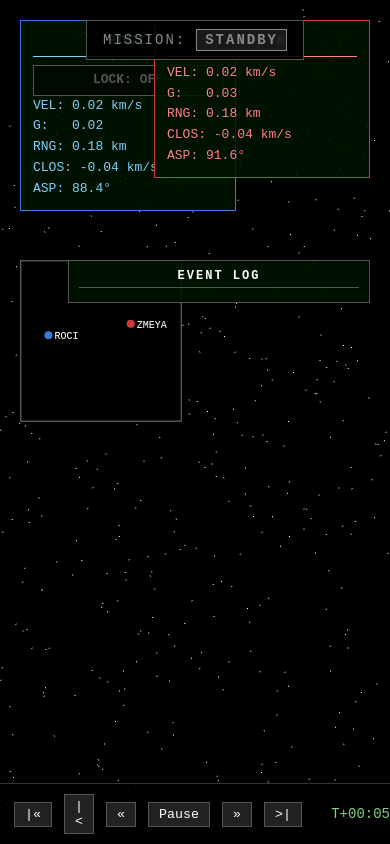
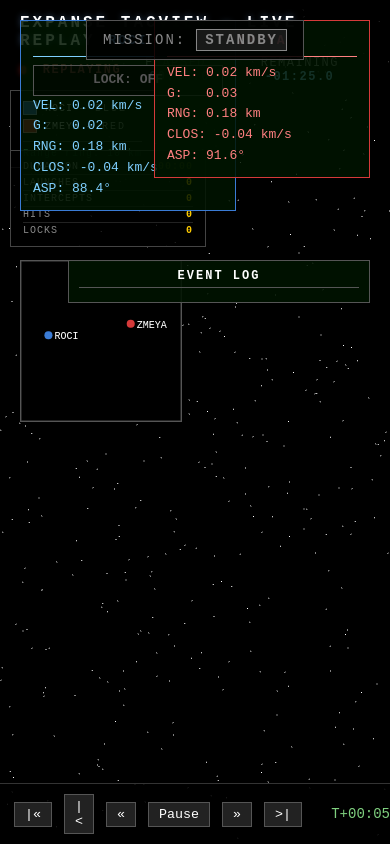
Before and after one commit to PhakphumV/the-expanse-tacview, a plain HTML site: page index.html in a window 390 px wide. Shown: the top 844 px of the page. Drawn offline with nearby package versions, Linux system fonts and the light colour scheme; animation ran at ten frames a second.

Commit message:
feat(presentation): tactical command-center presentation layer
New presentation module (js/presentation.js):
- createPresentation:
  - Mission title in the top header ("EXPANSE TACVIEW — LIVE REPLAY")
  - Pulsing red LIVE REPLAY dot indicator
  - REPLAYING / PAUSED status text (cached — only updates on change)
  - Elapsed and remaining time readouts (mm:ss.t)
  - Engagement summary panel built from existing events:
    duration, launches, intercepts, hits, locks
- createRangeRings:
  - 10 km flat ring on the XZ plane around each ship
  - Color matches the ship's IFF (blue for ROCI, red for ZMEYA)
  - Uses existing position telemetry — no fabricated data
  - Built once per dataset load, reused per frame

UI (index.html, css/tacview.css):
- #missionHeader — fixed top bar with mission title and replay status
- #liveDot — animated red dot with box-shadow and @keyframes pulse
- #iffLegend — top-left swatches for ROCI (BLUE) and ZMEYA (RED)
  with range-ring hint
- #engagementSummary — top-left summary panel with key event counts
- Responsive @media (max-width: 1280px) keeps panels readable on
  common laptop viewports

Wiring (js/main.js):
- Imports createPresentation and createRangeRings
- Calls presentation.update() and rangeRings.update(t) every frame
- rangeRings.build() runs once on dataset load

Existing functionality preserved:
- HUD panels, mission state, timeline, event log, minimap, labels,
  trails, camera modes, and all keyboard shortcuts remain unchanged

All data surfaced by the presentation layer is derived from existing
telemetry/events — no fabricated or invented values.

Closes #25

```diff
--- a/css/tacview.css
+++ b/css/tacview.css
@@ -294,3 +294,141 @@ canvas { display: block; }
     font-size: 12px;
     line-height: 1.5;
 }
+
+/* ---- Mission header (TAC-024) ---- */
+#missionHeader {
+    position: fixed;
+    top: 0;
+    left: 0;
+    right: 0;
+    background: linear-gradient(180deg, rgba(0,0,0,0.92) 0%, rgba(0,0,0,0.7) 70%, rgba(0,0,0,0) 100%);
+    padding: 14px 20px 22px;
+    z-index: 10;
+    pointer-events: none;
+    font-family: 'Courier New', monospace;
+}
+#missionTitle {
+    font-size: 16px;
+    font-weight: bold;
+    letter-spacing: 3px;
+    color: #ffffff;
+    text-shadow: 0 0 6px rgba(120,180,255,0.4);
+}
+#replayStatusRow {
+    margin-top: 6px;
+    font-size: 12px;
+    letter-spacing: 1.5px;
+    color: #cccccc;
+    display: flex;
+    align-items: center;
+    gap: 16px;
+}
+#liveDot {
+    display: inline-block;
+    width: 10px;
+    height: 10px;
+    border-radius: 50%;
+    background: #ff3333;
+    box-shadow: 0 0 8px #ff3333;
+    animation: livePulse 1.4s ease-in-out infinite;
+}
+@keyframes livePulse {
+    0%, 100% { opacity: 1; transform: scale(1); }
+    50%      { opacity: 0.4; transform: scale(0.85); }
+}
+#replayStatus {
+    color: #ff8080;
+    font-weight: bold;
+}
+.timeGroup {
+    margin-left: 8px;
+    color: #888;
+}
+.timeGroup span {
+    color: #7fd0ff;
+    font-weight: bold;
+    margin-left: 4px;
+}
+
+/* ---- IFF legend (TAC-024) ---- */
+#iffLegend {
+    position: fixed;
+    top: 100px;
+    left: 20px;
+    background: rgba(0,0,0,0.85);
+    border: 1px solid #444;
+    padding: 8px 12px;
+    font-family: 'Courier New', monospace;
+    font-size: 11px;
+    color: #ccc;
+    z-index: 10;
+    letter-spacing: 1px;
+}
+.iff-row {
+    display: flex;
+    align-items: center;
+    gap: 8px;
+    padding: 2px 0;
+}
+.iff-swatch {
+    display: inline-block;
+    width: 12px;
+    height: 12px;
+    border: 1px solid rgba(255,255,255,0.5);
+}
+.iff-swatch.roci  { background: #3a7bd5; }
+.iff-swatch.zmeya { background: #d53a3a; }
+.iff-side {
+    color: #888;
+    font-size: 10px;
+    letter-spacing: 2px;
+}
+.iff-hint {
+    margin-top: 6px;
+    padding-top: 6px;
+    border-top: 1px solid #333;
+    color: #66ffaa;
+    font-size: 10px;
+}
+
+/* ---- Engagement summary (TAC-024) ---- */
+#engagementSummary {
+    position: fixed;
+    top: 170px;
+    left: 20px;
+    width: 190px;
+    background: rgba(0,0,0,0.85);
+    border: 1px solid #444;
+    padding: 8px 12px;
+    font-family: 'Courier New', monospace;
+    font-size: 11px;
+    color: #ccc;
+    z-index: 10;
+    letter-spacing: 1px;
+}
+.summary-row {
+    display: flex;
+    justify-content: space-between;
+    padding: 2px 0;
+    border-bottom: 1px solid #222;
+}
+.summary-row .k {
+    color: #888;
+}
+.summary-row .v {
+    color: #ffcc00;
+    font-weight: bold;
+}
+#engagementSummary .summary-row:last-child {
+    border-bottom: none;
+}
+
+/* ---- Responsive: stack left panels on narrower viewports ---- */
+@media (max-width: 1280px) {
+    #iffLegend, #engagementSummary {
+        left: 10px;
+        font-size: 10px;
+    }
+    #iffLegend { top: 90px; }
+    #engagementSummary { top: 150px; width: 170px; }
+}
--- a/index.html
+++ b/index.html
@@ -14,6 +14,28 @@
     <div id="labelsContainer"></div>
     <canvas id="minimap" width="160" height="160"></canvas>
 
+    <!-- Mission header + live replay indicator -->
+    <div id="missionHeader">
+        <div id="missionTitle">EXPANSE TACVIEW &mdash; LIVE REPLAY</div>
+        <div id="replayStatusRow">
+            <span id="liveDot"></span>
+            <span id="replayStatus">REPLAYING</span>
+            <span class="timeGroup">ELAPSED <span id="elapsedReadout">00:00.0</span></span>
+            <span class="timeGroup">REMAINING <span id="remainingReadout">-00:00.0</span></span>
+        </div>
+    </div>
+
+    <!-- IFF / side legend -->
+    <div id="iffLegend">
+        <div class="iff-row"><span class="iff-swatch roci"></span>ROCI &mdash; <span class="iff-side">BLUE</span></div>
+        <div class="iff-row"><span class="iff-swatch zmeya"></span>ZMEYA &mdash; <span class="iff-side">RED</span></div>
+        <div class="iff-hint">Range ring: 10 km</div>
+    </div>
+
+    <!-- Engagement summary -->
+    <div id="engagementSummary"></div>
+
+    <!-- Existing HUD panels -->
     <div id="hud-roci" class="hud-panel">
         <div class="hud-title">ROCI</div>
         <div id="roci-lock" class="hud-lock off">LOCK: OFF</div>
--- a/js/main.js
+++ b/js/main.js
@@ -16,6 +16,7 @@ import { createHUD } from './hud.js';
 import { createTimeline } from './timeline.js';
 import { createEventLog } from './event-log.js';
 import { createMinimap } from './minimap.js';
+import { createPresentation, createRangeRings } from './presentation.js';
 
 const container = document.getElementById('container');
 const { scene, camera, controls, tickStars, render } = createScene(container);
@@ -33,6 +34,8 @@ const entities = createEntitiesManager(scene, playback);
 const weapons = createWeaponsManager(scene, playback, entities);
 const effects = createEffectsManager(scene, playback);
 const labels = createLabels(playback, camera);
+const presentation = createPresentation(playback);
+const rangeRings = createRangeRings(scene, playback);
 
 entities.createShips();
 
@@ -75,15 +78,18 @@ fetch('data/engagement.json')
         labels.createShipLabels();
         timeline.populateMarkers();
         eventLog.populate();
+        rangeRings.build();
         const t0 = playback.getTime();
         entities.update(t0);
         weapons.update(t0, playback.getStateAtTime(t0));
         effects.update(t0);
+        rangeRings.update(t0);
         timeline.updateUI();
         hud.update();
         eventLog.update();
         labels.update();
         minimap.draw(t0);
+        presentation.update();
     })
     .catch((err) => console.error('Failed to load dataset:', err));
 
@@ -105,12 +111,14 @@ function animate() {
     const stateMap = entities.update(t);
     weapons.update(t, stateMap);
     effects.update(t);
+    rangeRings.update(t);
     timeline.updateUI();
     hud.update();
     eventLog.update();
     labels.update();
     minimap.draw(t);
     cameraCtl.update(t);
+    presentation.update();
 
     tickStars();
     render();
--- /dev/null
+++ b/js/presentation.js
@@ -0,0 +1,124 @@
+// js/presentation.js
+// Final presentation layer: mission title, replay status, elapsed/
+// remaining time, IFF legend, and engagement summary. All derived from
+// existing telemetry and events — no new gameplay mechanics.
+
+const THREE = window.THREE;
+
+function pad(n) { return n < 10 ? '0' + n : '' + n; }
+function formatMmSs(t) {
+    const m = Math.floor(t / 60);
+    const s = Math.floor(t - m * 60);
+    return pad(m) + ':' + pad(s);
+}
+function formatMmSsTenths(t) {
+    const m = Math.floor(t / 60);
+    const s = t - m * 60;
+    return pad(m) + ':' + (s < 10 ? '0' : '') + s.toFixed(1);
+}
+
+export function createPresentation(playbackEngine) {
+    const titleEl   = document.getElementById('missionTitle');
+    const liveDotEl = document.getElementById('liveDot');
+    const statusEl  = document.getElementById('replayStatus');
+    const elapsedEl = document.getElementById('elapsedReadout');
+    const remainEl  = document.getElementById('remainingReadout');
+    const summaryEl = document.getElementById('engagementSummary');
+
+    function buildSummary() {
+        if (!summaryEl) return;
+        const events = playbackEngine.getEvents();
+        const intercepts = events.filter(e => e.type === 'intercept').length;
+        const hits = events.filter(e => e.type === 'hit').length;
+        const locks = events.filter(e => e.type === 'lock').length;
+        const launches = events.filter(e => e.type === 'launch').length;
+        const dur = playbackEngine.getDuration();
+        summaryEl.innerHTML =
+            '<div class="summary-row"><span class="k">DURATION</span><span class="v">' +
+            formatMmSs(dur) + '</span></div>' +
+            '<div class="summary-row"><span class="k">LAUNCHES</span><span class="v">' +
+            launches + '</span></div>' +
+            '<div class="summary-row"><span class="k">INTERCEPTS</span><span class="v">' +
+            intercepts + '</span></div>' +
+            '<div class="summary-row"><span class="k">HITS</span><span class="v">' +
+            hits + '</span></div>' +
+            '<div class="summary-row"><span class="k">LOCKS</span><span class="v">' +
+            locks + '</span></div>';
+    }
+
+    function update() {
+        const t = playbackEngine.getTime();
+        const dur = playbackEngine.getDuration();
+        const remaining = Math.max(0, dur - t);
+        if (elapsedEl) elapsedEl.textContent = formatMmSsTenths(t);
+        if (remainEl)  remainEl.textContent  = '-' + formatMmSsTenths(remaining);
+        if (statusEl) {
+            const label = playbackEngine.isPlaying() ? 'REPLAYING' : 'PAUSED';
+            if (statusEl.textContent !== label) statusEl.textContent = label;
+        }
+    }
+
+    buildSummary();
+
+    return { update, buildSummary };
+}
+
+// ---- Range ring (tactical visual aid) ----
+// A flat ring on the XZ plane at each ship's position. Radius is 10 km
+// (10000 m). Renders as a LineLoop so it's cheap and consistent with
+// the existing trail rendering style.
+function createRangeRing(radius) {
+    const segments = 64;
+    const positions = new Float32Array((segments + 1) * 3);
+    const geom = new THREE.BufferGeometry();
+    geom.setAttribute('position', new THREE.BufferAttribute(positions, 3));
+    const mat = new THREE.LineBasicMaterial({
+        color: 0x66ffaa,
+        transparent: true,
+        opacity: 0.35,
+    });
+    const ring = new THREE.LineLoop(geom, mat);
+    ring.frustumCulled = false;
+    for (let i = 0; i <= segments; i++) {
+        const a = (i / segments) * Math.PI * 2;
+        positions[i * 3]     = Math.cos(a) * radius;
+        positions[i * 3 + 1] = 0;
+        positions[i * 3 + 2] = Math.sin(a) * radius;
+    }
+    geom.attributes.position.needsUpdate = true;
+    return ring;
+}
+
+export function createRangeRings(scene, playbackEngine) {
+    const RING_RADIUS = 10000; // 10 km
+    const rings = {};
+
+    function build() {
+        const ents = playbackEngine.getEntities();
+        for (const id in ents) {
+            if (ents[id].type !== 'ship') continue;
+            const color = id === 'roci' ? 0x66aaff : 0xff8888;
+            const ring = createRangeRing(RING_RADIUS);
+            ring.material.color.setHex(color);
+            ring.visible = false;
+            scene.add(ring);
+            rings[id] = ring;
+        }
+    }
+
+    function update(t) {
+        const stateMap = playbackEngine.getStateAtTime(t);
+        for (const id in rings) {
+            const s = stateMap[id];
+            const ring = rings[id];
+            if (s && s.active) {
+                ring.visible = true;
+                ring.position.copy(s.position);
+            } else {
+                ring.visible = false;
+            }
+        }
+    }
+
+    return { build, update };
+}
--- a/scripts/validate-playback.js
+++ b/scripts/validate-playback.js
@@ -239,6 +239,7 @@ function checkSyntax() {
         'js/weapons.js', 'js/effects.js', 'js/camera.js', 'js/hud.js',
         'js/timeline.js', 'js/event-log.js', 'js/minimap.js', 'js/main.js',
         'js/ship-models.js',
+        'js/presentation.js',
         'scripts/browser-smoke.js',
         'scripts/resource-audit.js',
     ];
```
